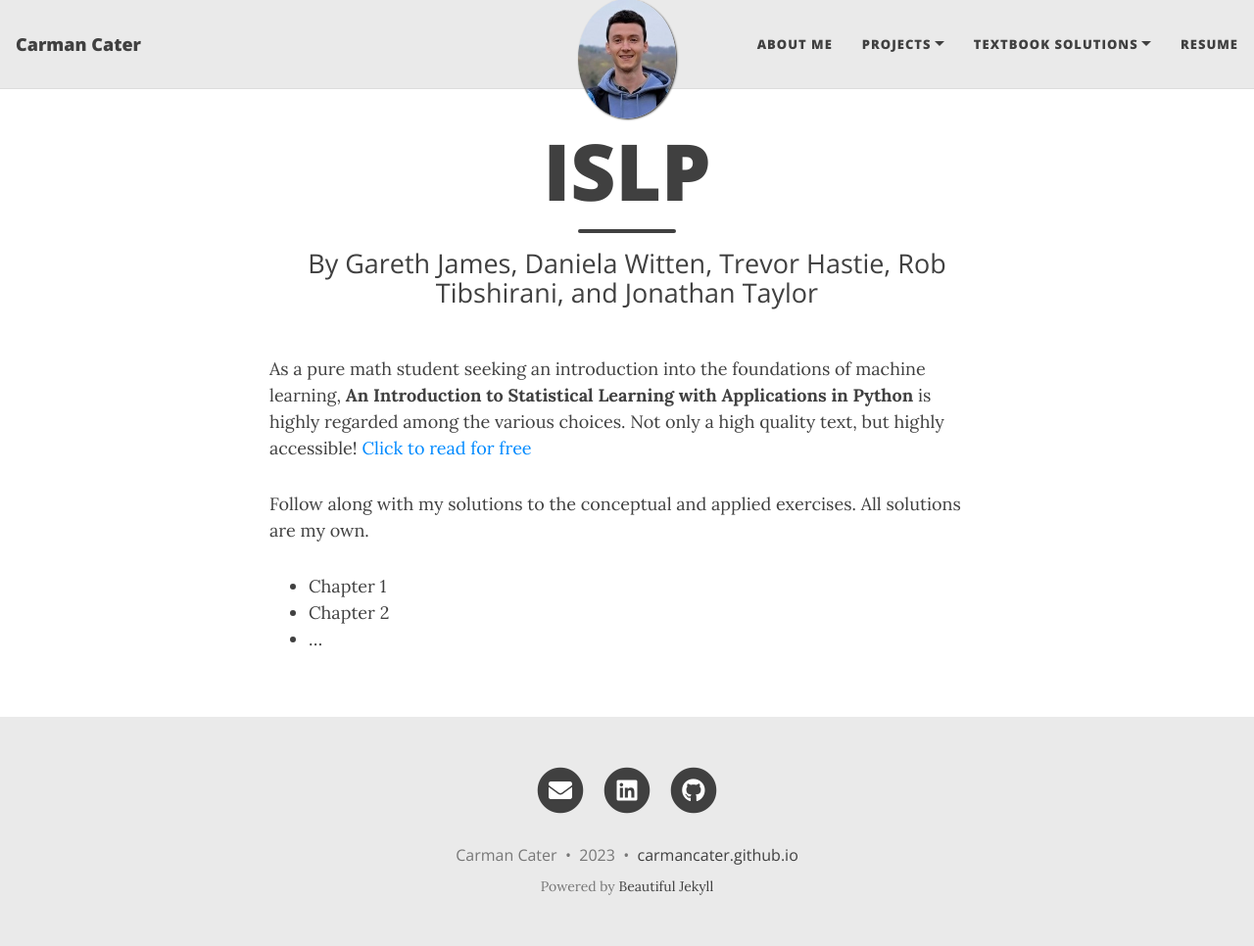
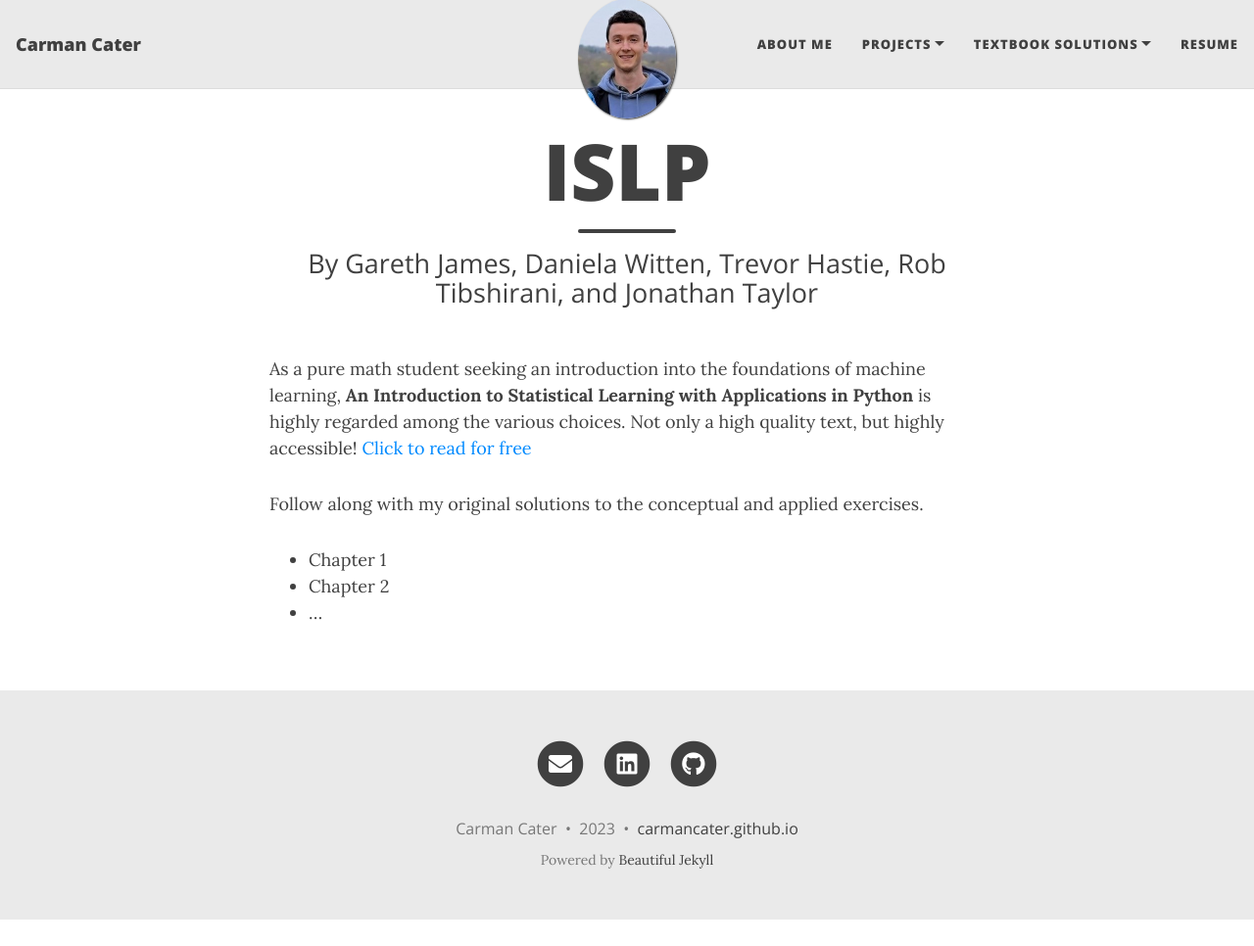
Before and after one commit to carmancater/carmancater.github.io, a Jekyll site: the page built from islpSolutions.md, in a window 1280 px wide and 966 px high. Shown: the whole window at 98% size. Built offline with Jekyll 4.4.1, drawn with Linux system fonts in a browser that asks for light colours; nearby versions of some CDN libraries.

Commit message:
Update islpSolutions.md

```diff
--- a/islpSolutions.md
+++ b/islpSolutions.md
@@ -6,7 +6,7 @@ subtitle: By Gareth James, Daniela Witten, Trevor Hastie, Rob Tibshirani, and Jo
 
 As a pure math student seeking an introduction into the foundations of machine learning, **An Introduction to Statistical Learning with Applications in Python** is highly regarded among the various choices. Not only a high quality text, but highly accessible! [Click to read for free](https://www.statlearning.com/){:target="_blank"}
 
-Follow along with my solutions to the conceptual and applied exercises. All solutions are my own.
+Follow along with my original solutions to the conceptual and applied exercises.
 
 - Chapter 1
 - Chapter 2
```
